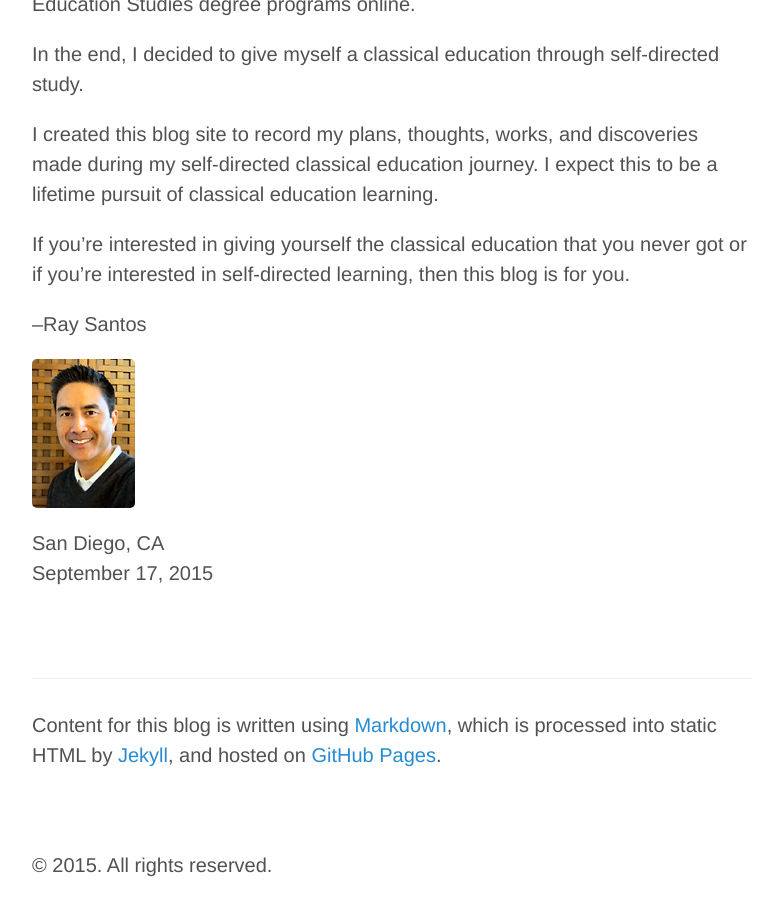
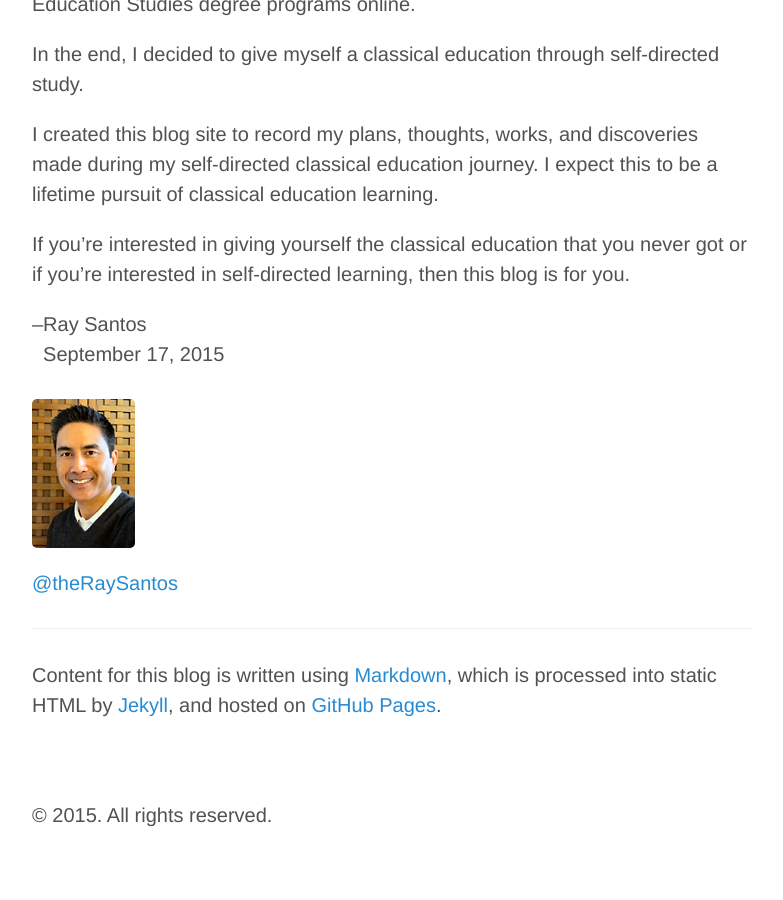
Before and after one commit to raysantoscom/raysantoscom.github.io, a Jekyll site: the page built from about.md, in a window 1280 px wide and 900 px high, scrolled down 1732 px. Shown: the whole window, without its empty margins (248-1031 px from the left). Built offline with Jekyll 4.4.1, drawn with Linux system fonts in a browser that asks for light colours; Markdown is read by kramdown in place of the engine named in the settings; after the commit the page ends 2582 px from its top, so only the background shows below that.

Commit message:
about.md - Added twitter link.

```diff
--- a/about.md
+++ b/about.md
@@ -30,12 +30,11 @@ I created this blog site to record my plans, thoughts, works, and discoveries ma
 If you're interested in giving yourself the classical education that you never got or if you're interested in self-directed learning, then this blog is for you.
 
 --Ray Santos
-
+<br>
+&nbsp;&nbsp;September 17, 2015
+<br>
 ![Ray Santos](/images/raysantos.png)
-
-San Diego, CA<br>
-September 17, 2015
-<br>
+[@theRaySantos](https://www.twitter.com/theRaySantos)
 <br>
 
 -----
```
